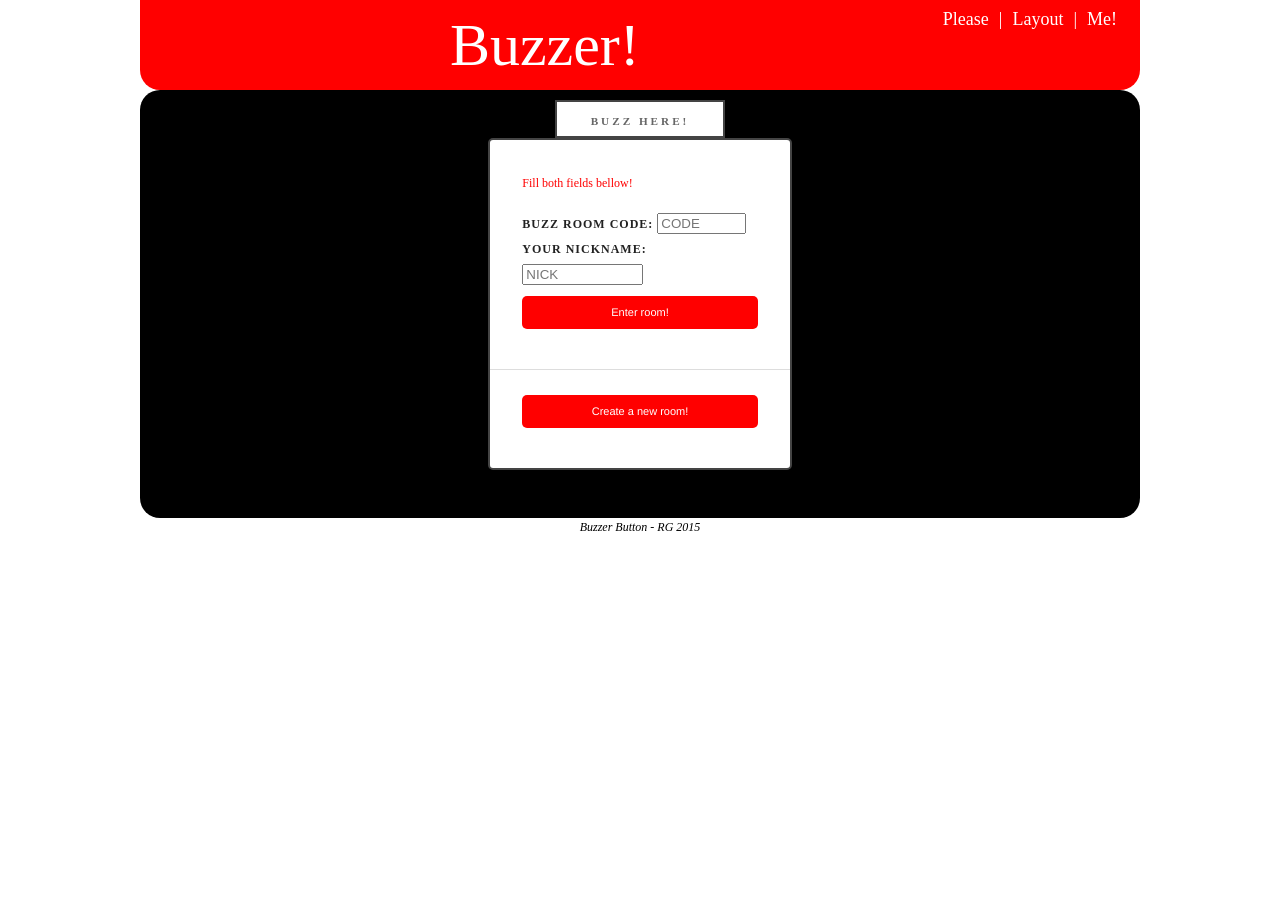
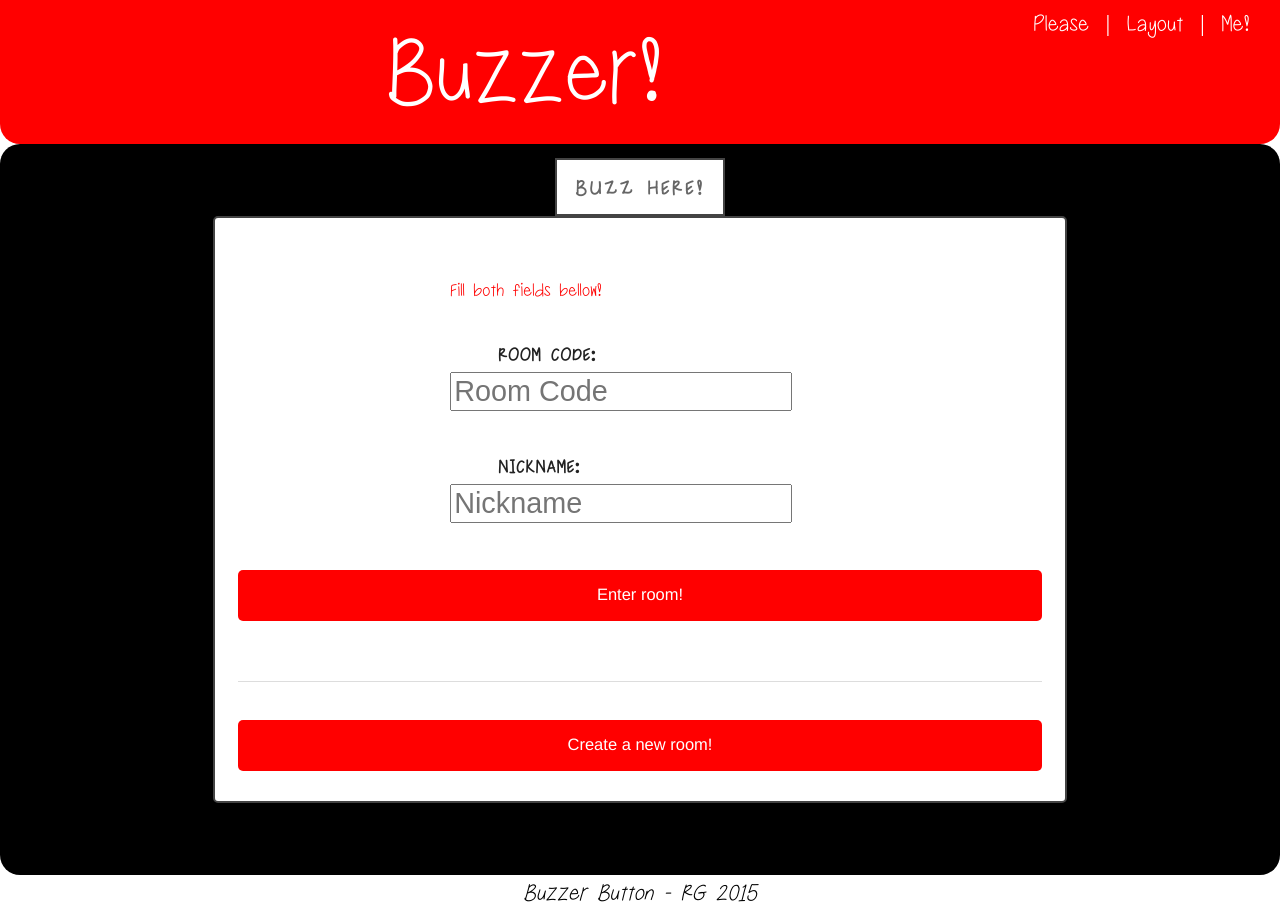
Before and after one commit to ricardofagodoy/buzzer, a website: page contents/index.html in a window 1280 px wide. Both pictures are taken after a click on the link "Enter room!". Before the commit the page ends 800 px from the top, so only its background shows below. Drawn offline with nearby package versions, Linux system fonts and the light colour scheme.

Commit message:
layout improvements

```diff
--- a/contents/css/styles.css
+++ b/contents/css/styles.css
@@ -1,6 +1,26 @@
+@font-face {
+    font-family: buzzerFont;
+    src: url(MisterBeek.ttf);
+}
+
+html {
+ font-size: 24px;
+}
+
+@media (max-width: 600px) {
+    html {
+        font-size: 28px;
+    }
+}
+
 body {
   background: #FFF;
-  font-family: papyrus;
+  font-family: buzzerFont;
+}
+
+input[type=text] {
+    font-size: 1.2em;
+    width: 90%;
 }
 
 #header {
@@ -10,16 +30,16 @@ body {
     -moz-border-radius: 0px 0px 20px 20px;
     -webkit-border-radius: 0px 0px 20px 20px;
     border: 0px solid #000000;
+    font-size: 1rem;
 }
 
 #header #appName {
     color: #FFFFFF;
-    font-size: 60px;
+    font-size: 4rem;
 }
 
 #header a {
     color: #FFFFFF;
-    font-size: 18px;
     margin: 10px;
 }
 
@@ -29,7 +49,6 @@ body {
 
 #header .separator {
     color: #FFFFFF;
-    font-size: 18px;
 }
 
 main {
@@ -42,13 +61,13 @@ main {
 
 #footer {
     color: #000000;
-    font-size: 12px;
+    font-size: 1rem;
     font-style: italic;
 }
 
 #userError {
     color: #FF0000;
-    font-size: 75%;
+    font-size: 0.8rem;
 }
 
 #buzz {
@@ -65,11 +84,14 @@ main {
     height: 100px;
 }
 
-#buzzText #buzzTextMaster {
-    background-color: greenyellow;
-    margin: 0px;
-    width: 100%;
-    height: 100px;
+#buzzTextMaster {
+    position: relative;
+    top: 1em;
+}
+
+#buzzText {
+    position: relative;
+    top: 1em;
 }
 
 .header.panel {
@@ -81,19 +103,17 @@ main {
   -webkit-border-radius: 5px 5px 5px 5px;
 }
 
-.header.panel p {
+.formatText {
     padding: 1rem 2rem 0rem 2rem;
     margin-top: -1.25rem;
+    text-transform: uppercase;
+    letter-spacing: 1px;
+    font-size: 0.8rem;
+    font-weight: bold;
+    width: 90%;
 }
 
-.header.panel p span {
-      text-transform: uppercase;
-      letter-spacing: 1px;
-      font-size: 75%;
-      font-weight: bold;
-}
-
-.header.panel p .button {
+.button {
     color: #fff;
     background: red;
     border-radius: 5px 5px 5px 5px;
@@ -120,10 +140,9 @@ main {
 
 .header.panel .sign h1 {
       text-transform: uppercase;
-      font: bolder 0.9rem "Papyrus";
+      font: bolder 0.9rem "buzzerFont";
       letter-spacing: 3px;
       color: #666;
-      font-size: 70%;
       text-align: center;
       line-height: 2rem;
 }
--- a/contents/index.html
+++ b/contents/index.html
@@ -33,91 +33,87 @@
     </div>
 
     <main class="row">
-      <div id="index" class="small-10 medium-10 large-4 small-centered columns">
 
-        <div class="header panel">
+        <div id="index" class="header panel small-12 medium-10 large-8 small-centered columns ">
 
             <div class="sign">
                 <h1>Buzz here!</h1>
             </div>
 
+            <div class="row">
+                <div class="small-12 medium-8 large-6 small-centered columns">
+                    <p id="userError" class="hide"></p>
+                </div>
+            </div>
 
-            <p id="userError" class="hide"></p>
+            <div class="row">
+                <div class="small-12 medium-8 large-6 small-centered columns">
+                    <span class="formatText" >Room code: </span>
+                    <input id="code" type="text" size=8 placeholder="Room Code"></input>
+                </div>
+            </div>
 
-            <p>
-                <span>Buzz room code: </span>
-                <input id="code" type="text" size=8 placeholder="CODE"></input>
+            <br/>
 
-                <br/>
+            <div class="row">
+                <div class="small-12 medium-8 large-6 small-centered columns">
+                    <span class="formatText" >Nickname:</span>
+                    <input id="name" type="text" size=8 placeholder="Nickname"></input>
+                </div>
+            </div>
 
-                <span>Your nickname:</span>
-                <input id="name" type="text" size=12 placeholder="NICK"></input>
+            <br/>
 
-                <br/>
-
-                <a id="enterRoom" class="button tiny">Enter room!</a>
-            </p>
+            <a id="enterRoom" class="button tiny">Enter room!</a>
 
             <hr/>
 
-            <p>
-                <a id="newRoom" class="button tiny">Create a new room!</a>
-            </p>
+            <a id="newRoom" class="button tiny">Create a new room!</a>
 
         </div>
-      </div>
+
 
     <!-- USER -->
 
-      <div id="userSection" class="hide small-10 medium-6 large-4 small-centered columns">
-
-        <div class="header panel">
+      <div id="userSection" class="hide header panel small-12 medium-10 large-6 small-centered columns">
 
             <div class="sign">
                 <h1>Buzz here!</h1>
             </div>
 
-            <p id="buzz">
-                <span id="buzzText" style="position: relative; left: 20%; top: 20%;"></span>
-            </p>
+            <div id="buzz">
+                <div id="buzzText" class="text-center">
+                    Click here to start!
+                </div>
+            </div>
 
             <hr/>
 
-            <p>
-                <span>Info: Server is Online!</span>
-            </p>
-
-        </div>
+            <div class="text-center">Info: Server is Online!</div>
 
       </div>
 
     <!-- MASTER -->
 
-      <div id="masterSection" class="hide small-10 medium-6 large-4 small-centered columns">
-
-        <div class="header panel">
+        <div id="masterSection" class="hide header panel small-12 medium-10 large-8 small-centered columns">
 
             <div class="sign">
                 <h1 id="codeLabel"></h1>
             </div>
 
-            <p id="buzzMaster">
-                <span id="buzzTextMaster" style="position: relative; left: 20%; top: 20%;">Click here to start!</span>
-            </p>
+            <div id="buzzMaster">
+                <div id="buzzTextMaster" class="text-center">
+                    Click here to start!
+                </div>
+            </div>
 
             <hr/>
 
-            <p>
-                <span>Info: Server is Online!</span>
-            </p>
+            <div class="text-center">Info: Server is Online!</div>
 
             <hr/>
 
-            <p>
-                <a id="closeRoom" class="button tiny">Close room!</a>
-            </p>
-
-        </div>
+            <a id="closeRoom" class="button tiny">Close room!</a>
 
       </div>
 
```
Also changed, not shown: contents/css/MisterBeek.ttf (added), 3 other files.
